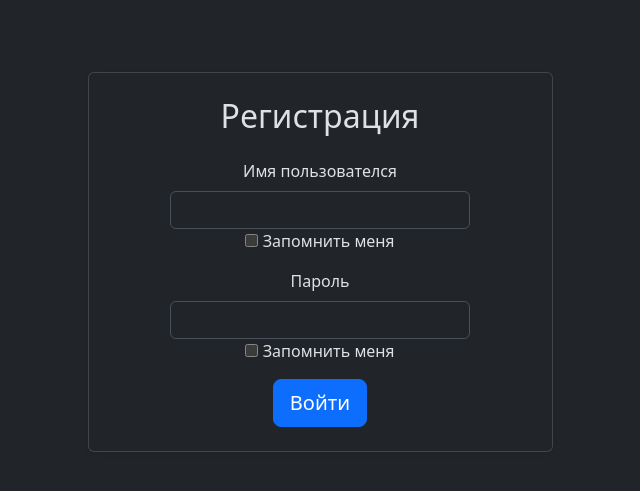
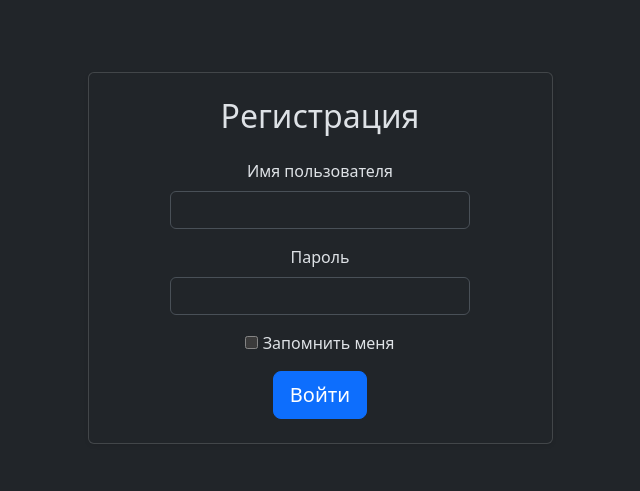
Before and after one commit to projectile0/aen_counter, a Flask app: page /login in a window 1280 px wide. Shown: the part 56-547 px from the top of the page, without its empty margins (320-960 px from the left). Run offline with Flask 3, Linux system fonts and the light colour scheme.

Commit message:
fix page_form.html

```diff
--- a/forms.py
+++ b/forms.py
@@ -14,7 +14,7 @@ class RegisterFormUser(FlaskForm):
 
 
 class LoginForm(FlaskForm):
-    username = StringField('Имя пользователся', validators=[InputRequired(), Length(min=5, max=20), username_validator])
+    username = StringField('Имя пользователя', validators=[InputRequired(), Length(min=5, max=20), username_validator])
     password = PasswordField('Пароль', validators=[InputRequired(), Length(min=8, max=40), password_validator])
     remember_me = BooleanField('Запомнить меня')
     submit = SubmitField('Войти')
--- a/templates/page_form.html
+++ b/templates/page_form.html
@@ -6,11 +6,11 @@
             <div class="card shadow-sm">
                 <div class="card-body p-4">
                     <h2 class="card-title text-center mb-4">Регистрация</h2>
-                    <form method="post" class="needs-validation" novalidate>
+                    <form method="post" class="needs-validation text-center" novalidate>
                         {{ form.hidden_tag() }}
 
                         {% for field in form if field.name not in ['csrf_token', 'submit', 'remember_me'] %}
-                            <div class="mb-3 text-center">
+                            <div class="mb-3">
                                 {{ field.label(class="form-label") }}
                                 {{ field(class="form-control mx-auto", style="max-width: 300px;") }}
                                 {% for error in field.errors %}
@@ -19,13 +19,14 @@
                                         {{ error }}
                                     </div>
                                 {% endfor %}
-                                {% if 'remember_me' in form %}
-                                    {{ form.remember_me() }}
-                                    {{ form.remember_me.label }}
-                                {% endif %}
                             </div>
                         {% endfor %}
-
+                        <div class="mb-3">
+                            {% if 'remember_me' in form %}
+                                {{ form.remember_me() }}
+                                {{ form.remember_me.label }}
+                            {% endif %}
+                        </div>
 
                         <div class="text-center">
                             {{ form.submit(class="btn btn-primary btn-lg") }}
```
